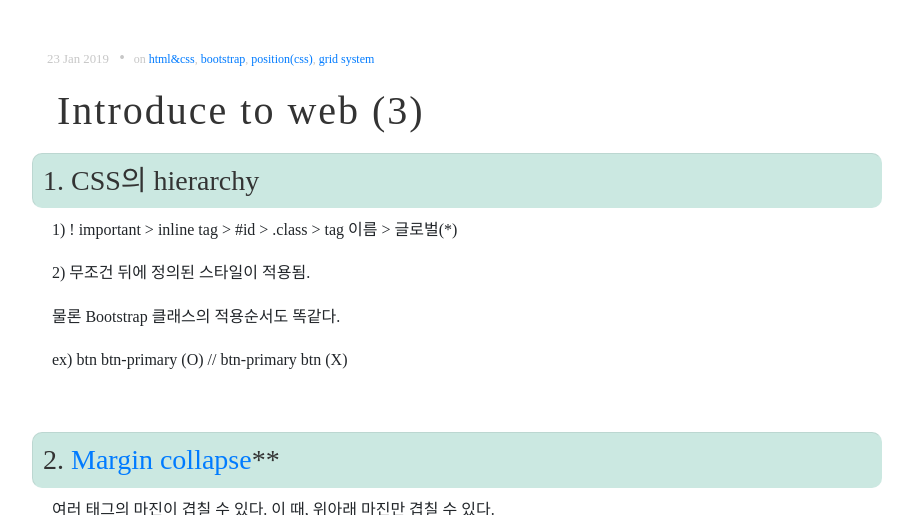
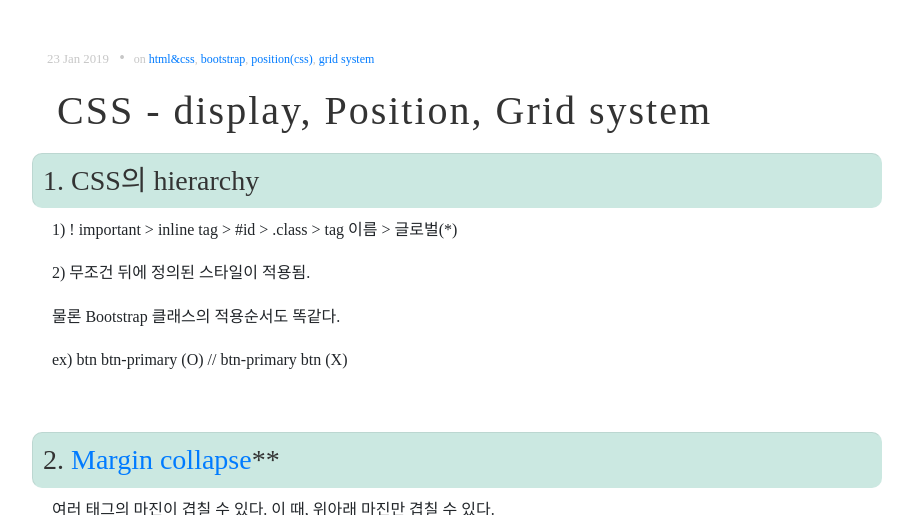
Before and after one commit to DongChanS/DongChanS.github.io, a Jekyll site: the page built from _posts/2019-01-23-19.md, in a window 1280 px wide and 900 px high, cut to the strip 366-881 px from the top of the window. Shown: the whole strip, without its empty margins (96-1009 px from the left). Built offline with Jekyll 4.4.1, drawn with Linux system fonts in a browser that asks for light colours; nearby versions of some CDN libraries; some web fonts are replaced; comment, search, counter and statistics services are not loaded.

Commit message:
Update 2019-01-23-19.md

```diff
--- a/_posts/2019-01-23-19.md
+++ b/_posts/2019-01-23-19.md
@@ -1,6 +1,6 @@
 ---
 layout : post
-title : Introduce to web (3)
+title : CSS - display, Position, Grid system
 author : "Shin Dong Chan"
 tags : ['html&css','bootstrap','position(css)','grid system']
 category : 'Web'
```
